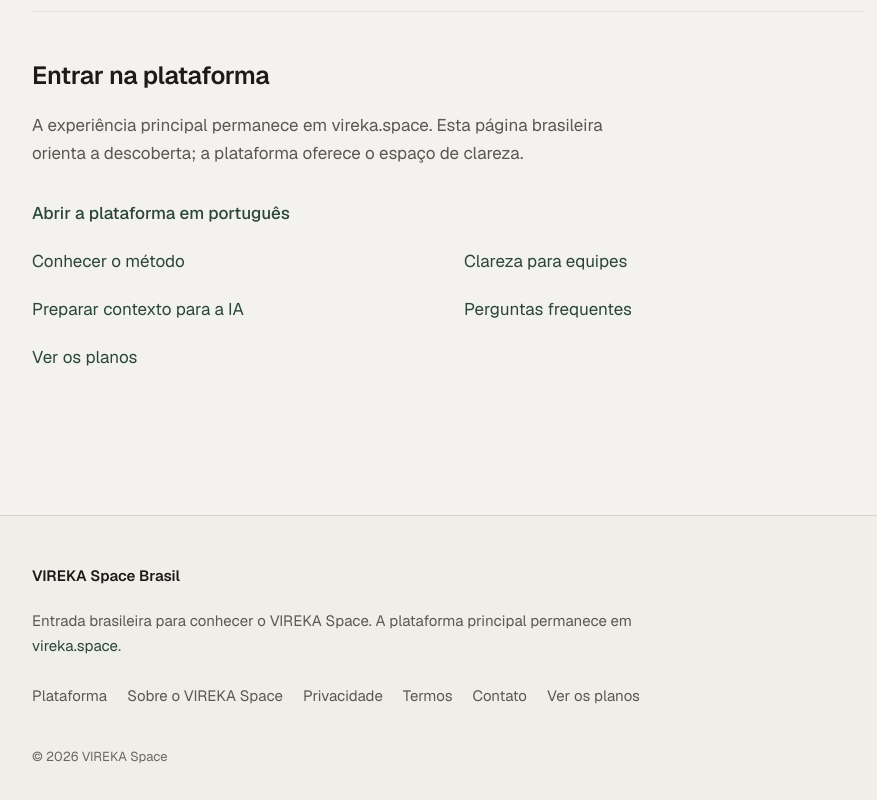
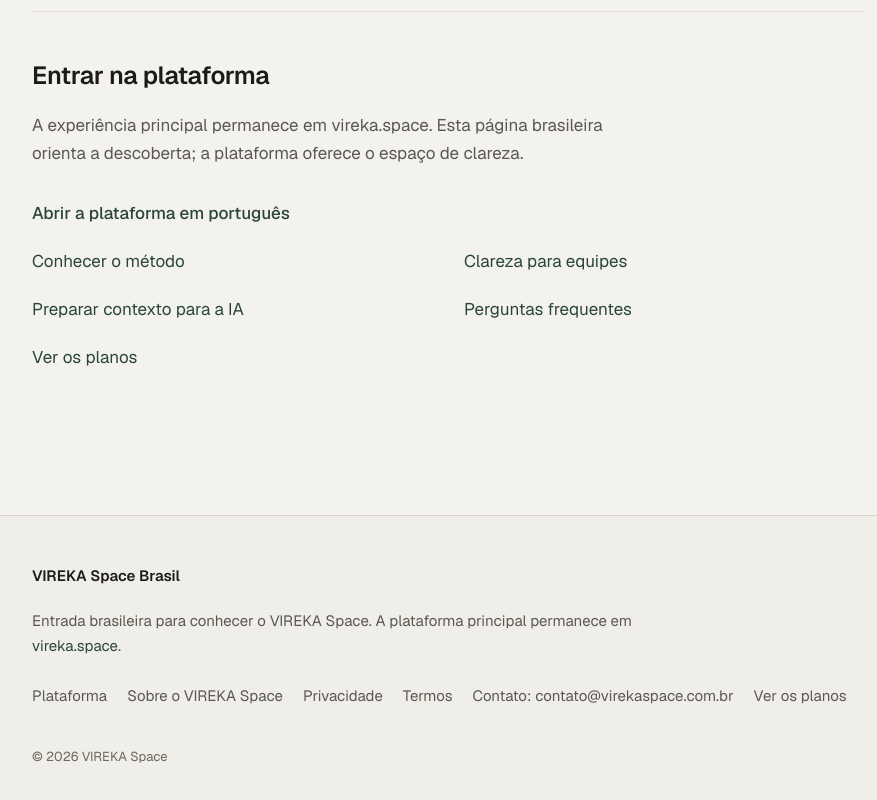
Before and after one commit to anthony-escobedo/vireka-brazil, a Next.js app: page / in a window 1280 px wide. Shown: the part 3050-3850 px from the top of the page, without its empty margins (192-1069 px from the left). Built offline with nearby package versions, Linux system fonts and the light colour scheme.

Commit message:
Add localized Brazil contact email

```diff
--- a/app/globals.css
+++ b/app/globals.css
@@ -445,6 +445,12 @@
   gap: var(--space-sm) var(--space-md);
 }
 
+.site-footer__contact {
+  color: var(--color-text-muted);
+  font-size: var(--type-small);
+  padding: var(--space-2xs) 0;
+}
+
 .site-footer__nav a {
   color: var(--color-text-muted);
   font-size: var(--type-small);
--- a/components/SiteFooter.tsx
+++ b/components/SiteFooter.tsx
@@ -16,7 +16,15 @@
           <a href={links.about}>Sobre o VIREKA Space</a>
           <a href={links.privacy}>Privacidade</a>
           <a href={links.terms}>Termos</a>
-          <a href={links.contact}>Contato</a>
+          <span className="site-footer__contact">
+            Contato:{" "}
+            <a
+              href={links.contactEmail}
+              aria-label={`Enviar e-mail para ${site.contactEmail}`}
+            >
+              {site.contactEmail}
+            </a>
+          </span>
           <a href={links.plan}>Ver os planos</a>
         </nav>
         <p className="site-footer__copy">
--- a/lib/links.ts
+++ b/lib/links.ts
@@ -15,6 +15,7 @@
   privacy: site.privacyUrl,
   terms: site.termsUrl,
   contact: site.contactUrl,
+  contactEmail: `mailto:${site.contactEmail}`,
   plan: "https://vireka.space/pt-br/plan",
   beyondThought: "https://vireka.space/pt-br/beyond-thought",
   globalPlatform: site.globalPlatformUrl,
--- a/lib/site.ts
+++ b/lib/site.ts
@@ -15,6 +15,7 @@
   locale: "pt-BR",
   openGraphLocale: "pt_BR",
   contactUrl: "https://vireka.space/pt-br/contact",
+  contactEmail: "contato@virekaspace.com.br",
   privacyUrl: "https://vireka.space/pt-br/privacy",
   termsUrl: "https://vireka.space/pt-br/terms",
 } as const;
```
